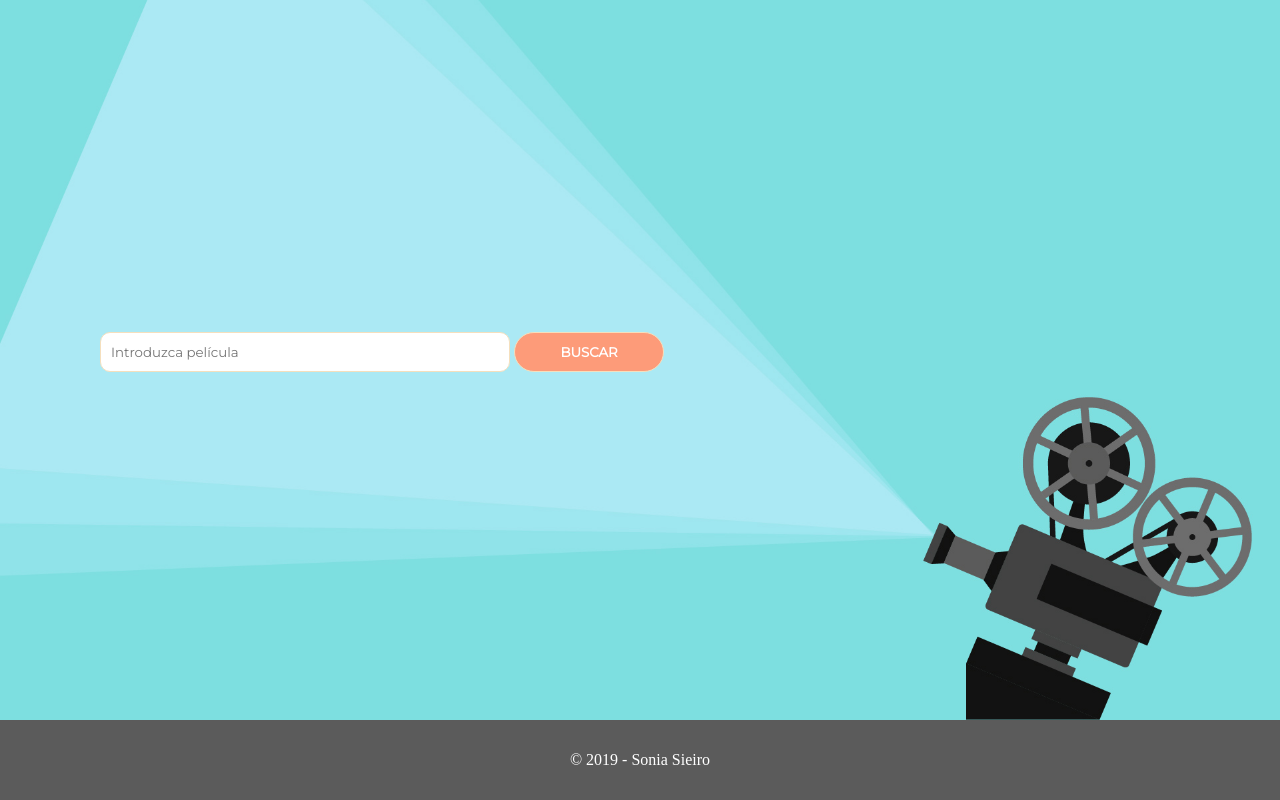
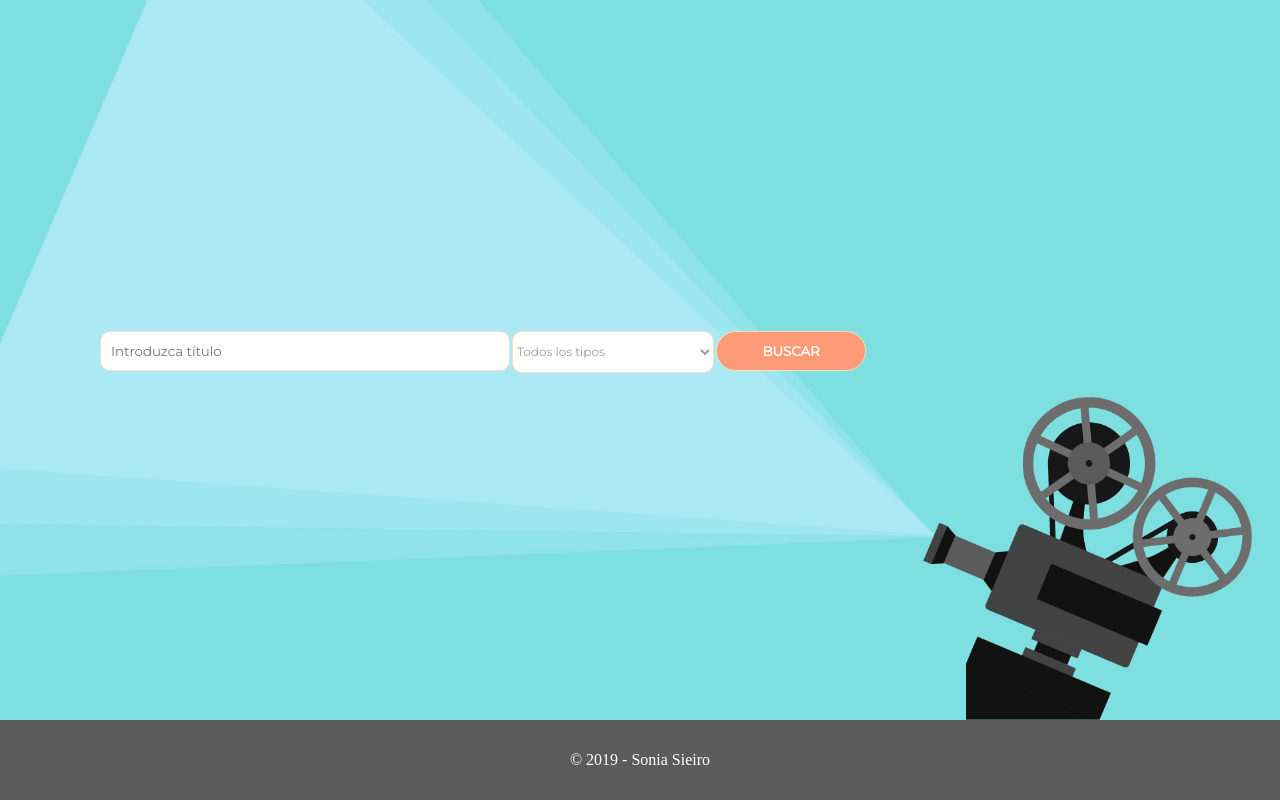
Before and after one commit to ssieiro/movies_proyecto, a Flask app: page / in a window 1280 px wide. Run offline with Flask 2, Linux system fonts and the light colour scheme; parts of the project's set-up code (start-up, migrations or seed data) failed here and were passed over.

Commit message:
select button con tipo de busqueda y refactor

```diff
--- a/app/static/css/styles.css
+++ b/app/static/css/styles.css
@@ -1,3 +1,4 @@
+/*Colores de la página */
 :root{
     --azul: #7EDFE0;
     --naranja: #FD9b79;
@@ -98,6 +99,7 @@
 
 .index__subcontainer{
     padding-left: 100px;
+    display: flex;
 }
 
 .index__input{
@@ -108,7 +110,26 @@
     border: 1px solid var(--naranja-claro);
     font-family: Montserrat;
 }
+.index__div--selectbutton{
+    margin-left: 2px;
+    margin-right: 2px;
+    min-width: 200px;
+    background-color: #fff;
+    border-radius: 10px;
+    border: 1px solid var(--naranja-claro);
+}
 
+.index__select--button{
+    display: flex;
+    background: transparent;
+    min-width: 200px;
+    height: 40px;
+    font-family: 'Montserrat';
+    color: #9E9E9E;
+    font-size: 12;
+    align-items: center;
+    border: 0px;
+}
 .index__button{
     font-family: Montserrat;
     font-weight: 900;
--- a/app/templates/base.html
+++ b/app/templates/base.html
@@ -9,14 +9,9 @@
 
 
 </head>
-<body {% block clasebody %}{% endblock%}>
+<body {% block clasebody %}{% endblock%}>  <!--<p>la clase del body cambia en función de la página</p>-->
     {% block menu %}{% endblock%}
     <div>
-    <!-- aquí no lleva menú en la home
- <p class="menu">
-            <a href="./">Inicio</a> | <a href="/nuevacompra">Compra</a>
-        </p>
-    -->
         {% block body %}{% endblock%}
     </div>
 </body>
--- a/app/templates/film.html
+++ b/app/templates/film.html
@@ -4,12 +4,13 @@
 {% block menu %}
 <div class="menufilm">
         <a class = "inicio" href="./">Inicio</a> <p class="film__menu-barra"> | </p>
+        <!--<p>si sale por aqui volvemos a films, a la misma página y con la misma búsqueda</p>-->
         <form action="/films" method="GET"><button name="busqueda" value="{{busquedaAnterior}}" type="submit" class="film__enlace--button">Todas</button>
         <input type="hidden" name="pagActual" value="{{pagActual}}">
+        <input type="hidden" name="searchType" value="{{searchType}}">
         </form>
-        <!--<p>el botón envía el valor de búsqueda para usarla en la url de la búsqueda</p>-->
+        <!--<p>el botón envía el valor de búsqueda y el tipo a buscar</p>-->
 </div>
-
 {% endblock %}
 
 {% block body %}
--- a/app/templates/index.html
+++ b/app/templates/index.html
@@ -5,8 +5,15 @@
 
     <div class="index__container">
     <form action="/films" method="GET">
-        <div class="index__subcontainer"><input class="index__input" type="text" name="busqueda" id="busqueda" placeholder="Introduzca película">
+        <div class="index__subcontainer"><input class="index__input" type="text" name="busqueda" id="busqueda" placeholder="Introduzca título">
+        <div class="index__div--selectbutton"><select class="index__select--button" name="searchType">
+                <option selected value="All">Todos los tipos</option>
+                <option value="movie">Películas</option>
+                <option value="series">Series</option>
+                <option value="episode">Episodios</option>
+            </select></div>
         <button name="films" value="Buscar" type="submit" class="index__button">Buscar</button></div>
+
         {% if error %} <!--<p>si introducimos un campo vacío o una búsqueda sin resultados da un mensaje de error</p>-->
         <p class="error_busqueda"> {{ error }} </p>
         {% endif %}
--- a/app/views.py
+++ b/app/views.py
@@ -9,6 +9,7 @@ config.read('config.ini')
 
 API_KEY = config['DEFAULT']['API_KEY']
 movie_search = config['DEFAULT']['movie_search']
+movie_search_type = config['DEFAULT']['movie_search_type']
 detail_search = config['DEFAULT']['detail_search']
 
 
@@ -19,57 +20,62 @@ def index():
 @app.route ('/films', methods=['GET'])
 def busqueda():
     if request.method == 'GET':
-        busqueda = request.values.get('busqueda')
-        #valida si venimos de index (por búsqueda) o de films (por los botones anterior o siguiente)
+        searchType = request.values.get('searchType') #Tipo a buscar (todas, series, peliculas, episodios)
+        busqueda = request.values.get('busqueda') #palabras a buscar
+        pagActual = int(request.values.get('pagActual')) #Página de la búsqueda que queremos que devuelva
+        #valida si venimos por los botones anterior o siguiente para añadir o restar 1 a la página
         if request.values.get('paginaAnterior') or request.values.get('paginaSiguiente'):
             if request.values.get('paginaAnterior'):
-                pag = int(request.values.get('paginaAnterior')) -1
+                pagActual = int(request.values.get('paginaAnterior')) -1
             if request.values.get('paginaSiguiente'):
-                pag = int(request.values.get('paginaSiguiente')) +1
-            movies, pagActual = llamadaAPI (busqueda, pag) #envía la página actual y la búsqueda
-        else:
-            try:
-                pag = int(request.values.get('pagActual'))
-                movies, pagActual = llamadaAPI (busqueda, pag) #envía solo búsqueda porque pag es 1
-            except ErrorBusqueda as e:
-                mensajeError = str(e)
-                return render_template('index.html', error=mensajeError)
-        pagActual = int(pagActual)
+                pagActual = int(request.values.get('paginaSiguiente')) +1
+        #Llama a la función llamadaAPI y, si no funciona, devuelve una excepción y un error
+        try:
+            movies = llamadaAPI (busqueda, pagActual, searchType)
+        except ErrorBusqueda as e:
+            mensajeError = str(e)
+            return render_template('index.html', error=mensajeError)
+        #Calcula el número de páginas que puede haber en función del numero total de resultados para la maquetación
         totalResults = int(movies['totalResults'])
-
-        if totalResults % 10 != 0: # calcula el número de páginas en función del total de resultados
+        if totalResults % 10 != 0:
             numPags = totalResults // 10 + 1
         else:
             numPags = totalResults // 10
-        numResultados = len(movies['Search']) #envía el número de resultados para maquetar (si es la última pag puede ser distinto de 10)
-        return render_template('films.html', movies=movies, busqueda=busqueda, numPags=numPags, pagActual=pagActual, numResultados=numResultados)
+        numResultados = len(movies['Search'])
+        return render_template('films.html', movies=movies, busqueda=busqueda, numPags=numPags, pagActual=pagActual, searchType=searchType, numResultados=numResultados)
 
 
 @app.route ('/film', methods=['GET'])
 def detalle():
+    #Llama a la función llamadaAPIdetail enviando el id de la película
     if request.method == 'GET':
-        pagActual = pag = int(request.values.get('pagActual'))
+        searchType = request.values.get('searchType')
+        pagActual = int(request.values.get('pagActual'))
         id = request.values.get(request.values.get('ix'))
         movieDetail = llamadaAPIdetail(id)
         busquedaAnterior = request.values.get('busquedaAnterior')
-    return render_template('film.html', movieDetail=movieDetail, busquedaAnterior = busquedaAnterior, pagActual=pagActual)
+    return render_template('film.html', movieDetail=movieDetail, busquedaAnterior = busquedaAnterior, pagActual=pagActual, searchType=searchType)
+
 
 class ErrorBusqueda(Exception):
     pass
 
-
 #Llama a la API por búsqueda y nos devuelve el json y la página actual de búsqueda
-def llamadaAPI(busqueda, pag='1'):
+def llamadaAPI(busqueda, pag, searchType):
     if busqueda == '': #si la busqueda está vacía lanza una excepción
         raise ErrorBusqueda("Por favor, introduzca el nombre de una película")
-    url = movie_search.format(API_KEY, busqueda, pag)
+    if searchType == "All":
+        url = movie_search.format(API_KEY, busqueda, pag) # Si se selecionan "todas" llama sin el parámetro type
+    else:
+        url = movie_search_type.format(API_KEY, busqueda, searchType, pag) #Si nos informan del tipo llama enviando el parametro type
+
+
     response = requests.get(url)
-
 
     if response.status_code == 200:
         movies = json.loads(response.text)
         if movies['Response'] == 'True':
-            return movies, pag
+            return movies
         else:
             raise ErrorBusqueda("Tu búsqueda no ha obtenido resultados, prueba con otro título") #si la búsqueda no da ningún resultado lanza una excepción
 
```
Also changed, not shown: app/templates/films.html (+7 -1 lines), readme.md.
